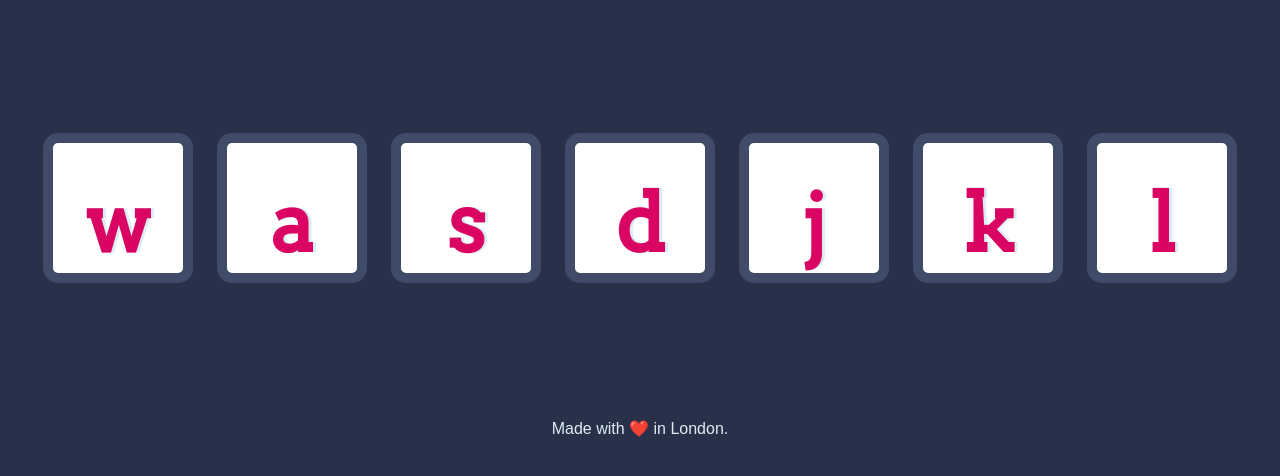
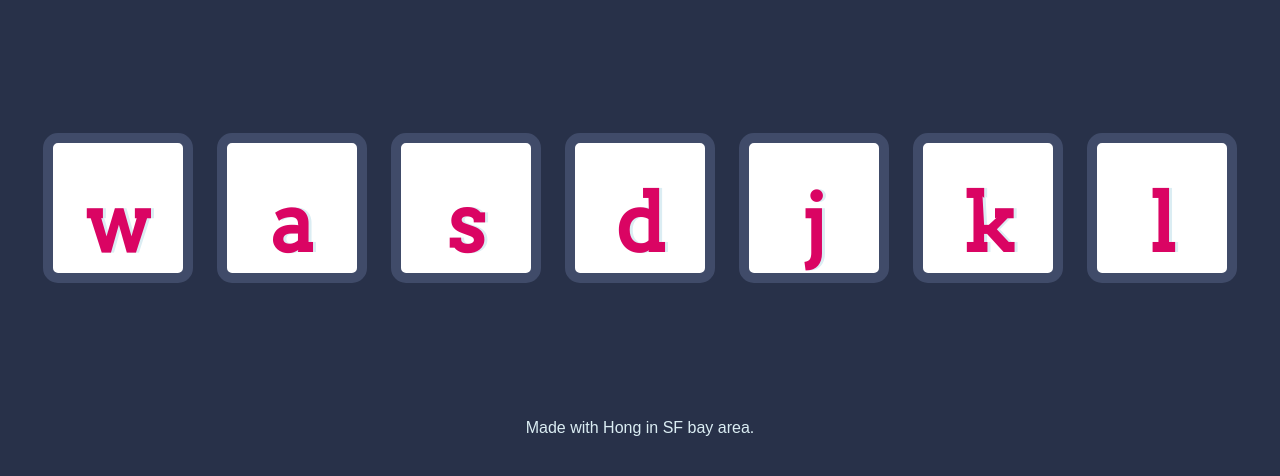
Before and after one commit to hong0506/drum-kit, a plain HTML site: page index.html in a window 1280 px wide. Shown: the part 156-632 px from the top of the page. Drawn offline with Linux system fonts and the light colour scheme.

Commit message:
Update index.html

```diff
--- a/index.html
+++ b/index.html
@@ -24,7 +24,7 @@
 <script src="index.js" charset="utf-8"></script>
 
 <footer>
-  Made with ❤️ in London.
+  Made with Hong in SF bay area.
 </footer>
 </body>
 </html>
```
